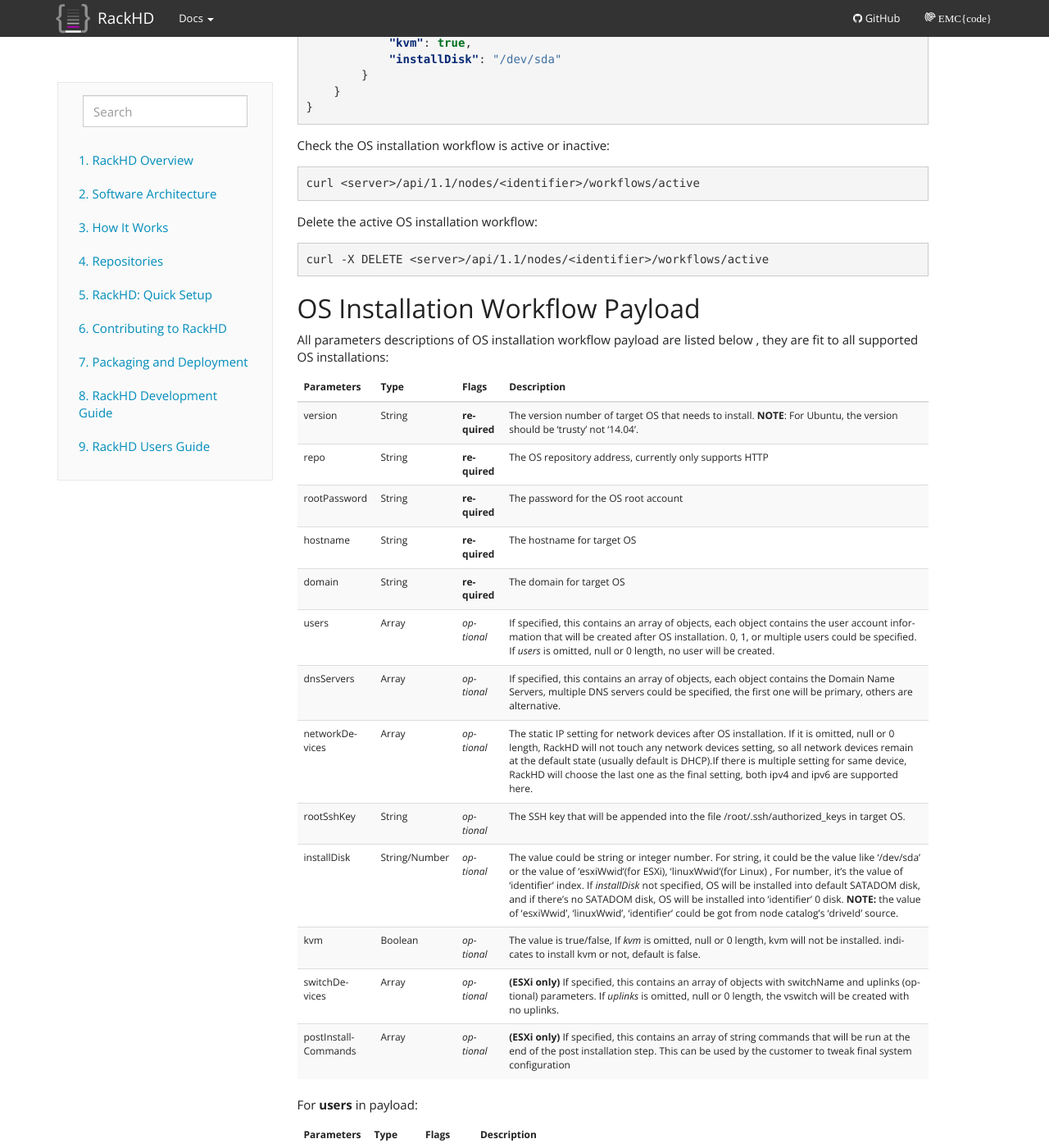
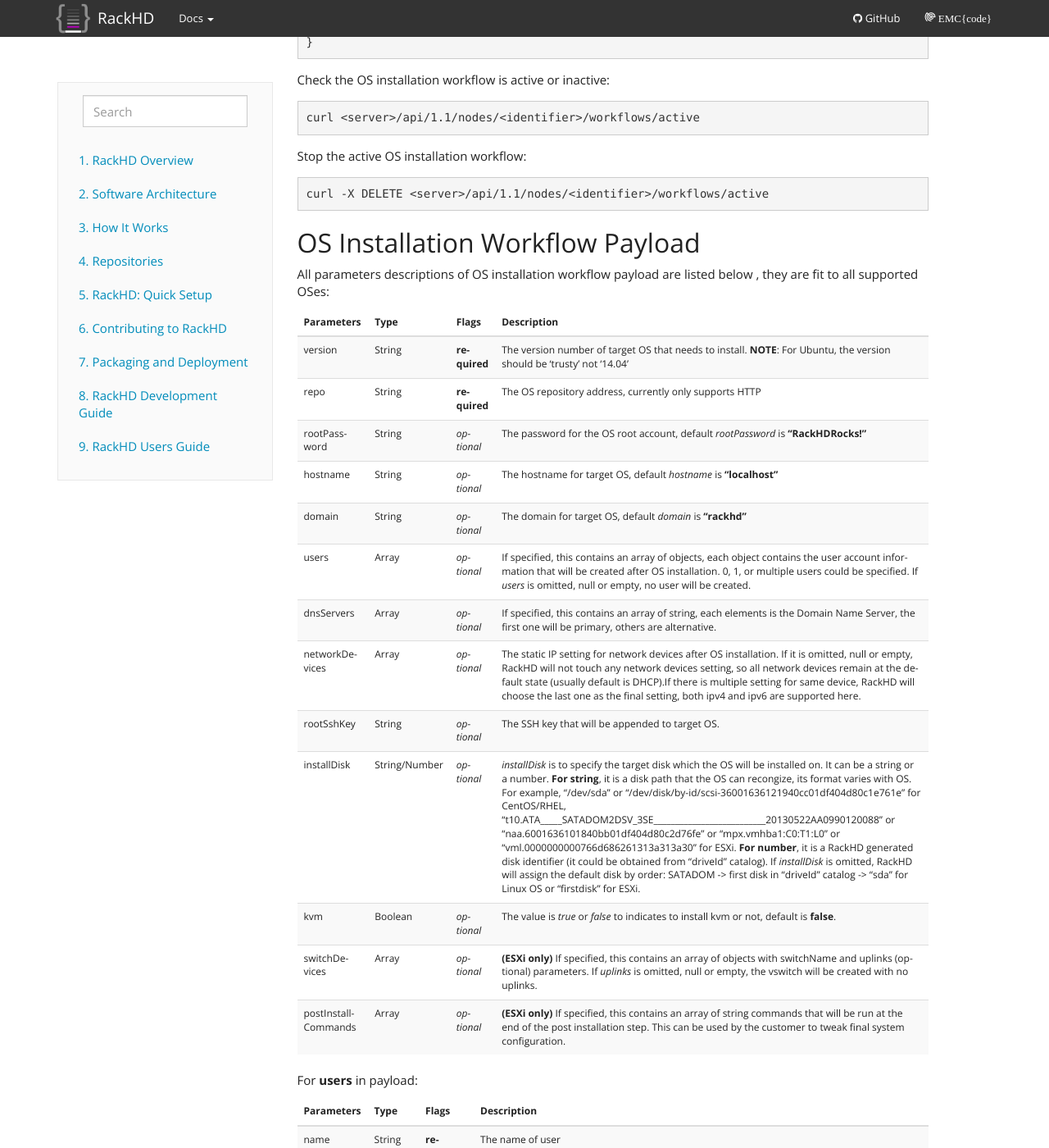
Before and after one commit to RackHD/docs, a Sphinx documentation site: the page built from docs/rackhd/install_os.rst, in a window 1280 px wide and 1400 px high, scrolled down 2150 px. Shown: the whole window at 82% size. Built offline with Sphinx 7.4.7, drawn with Linux system fonts in a browser that asks for light colours; some of the changed text lies outside the part shown.

Commit message:
adjust descriptions according to comments

```diff
--- a/docs/rackhd/install_os.rst
+++ b/docs/rackhd/install_os.rst
@@ -1,12 +1,12 @@
 OS Installation Workflow Support
 ~~~~~~~~~~~~~~~~~~~~~~~~~~~~~~~~
 
-RackHD workflow support installing Operating System automatically from remote repository that node could access by HTTP protocol.
+RackHD workflow support installing Operating System automatically from remote http repository.
 
 Supported OS Installation Workflows
 ^^^^^^^^^^^^^^^^^^^^^^^^^^^^^^^^^^^
 
-Supported OSes and their workflows are listed in table, and the listed versions have been verified by RackHD, but not limited to these, when more versions are verified, this table will be updated.
+Supported OSes and their workflows are listed in table, and the listed versions have been verified by RackHD, but not limited to these, this table will be updated when more versions are verified.
 
 ============= ==================== ==================================================
 OS            Workflow             Version
@@ -50,7 +50,7 @@
     curl <server>/api/1.1/nodes/<identifier>/workflows/active
 
 
-Delete the active OS installation workflow:
+Stop the active OS installation workflow:
 
 .. code-block:: REST
 
@@ -60,24 +60,24 @@
 OS Installation Workflow Payload
 ^^^^^^^^^^^^^^^^^^^^^^^^^^^^^^^^
 
-All parameters descriptions of OS installation workflow payload are listed below , they are fit to all supported OS installations:
+All parameters descriptions of OS installation workflow payload are listed below , they are fit to all supported OSes:
 
 =================== ================ ============ ============================================
-Parameters          Type              Flags        Description
+Parameters          Type              Flags       Description
 =================== ================ ============ ============================================
-version             String           **required** The version number of target OS that needs to install. **NOTE**: For Ubuntu, the version should be 'trusty' not '14.04'.
+version             String           **required** The version number of target OS that needs to install. **NOTE**: For Ubuntu, the version should be 'trusty' not '14.04'
 repo                String           **required** The OS repository address, currently only supports HTTP
-rootPassword        String           **required** The password for the OS root account
-hostname            String           **required** The hostname for target OS
-domain              String           **required** The domain for target OS
-users               Array            *optional*   If specified, this contains an array of objects, each object contains the user account information that will be created after OS installation. 0, 1, or multiple users could be specified. If *users* is omitted, null or 0 length, no user will be created.
-dnsServers          Array            *optional*   If specified, this contains an array of objects, each object contains the Domain Name Servers, multiple DNS servers could be specified, the first one will be primary, others are alternative.
-networkDevices      Array            *optional*   The static IP setting for network devices after OS installation. If it is omitted, null or 0 length, RackHD will not touch any network devices setting, so all network devices remain at the default state (usually default is DHCP).If there is multiple setting for same device, RackHD will choose the last one as the final setting, both ipv4 and ipv6 are supported here.
-rootSshKey          String           *optional*   The SSH key that will be appended into the file /root/.ssh/authorized_keys in target OS.
-installDisk         String/Number    *optional*   The value could be string or integer number. For string, it could be the value like '/dev/sda' or the value of 'esxiWwid'(for ESXi), 'linuxWwid'(for Linux) , For number, it's the value of 'identifier' index. If *installDisk* not specified, OS will be installed into default SATADOM disk, and if there's no SATADOM disk, OS will be installed into 'identifier' 0 disk. **NOTE:** the value of 'esxiWwid', 'linuxWwid', 'identifier' could be got from node catalog's 'driveId' source.
-kvm                 Boolean          *optional*   The value is true/false, If *kvm* is omitted, null or 0 length, kvm will not be installed.  indicates to install kvm or not, default is false.
-switchDevices       Array            *optional*   **(ESXi only)** If specified, this contains an array of objects with switchName and uplinks (optional) parameters.  If *uplinks* is omitted, null or 0 length, the vswitch will be created with no uplinks.
-postInstallCommands Array            *optional*   **(ESXi only)** If specified, this contains an array of string commands that will be run at the end of the post installation step.  This can be used by the customer to tweak final system configuration
+rootPassword        String           *optional*   The password for the OS root account, default *rootPassword* is  **"RackHDRocks!"**
+hostname            String           *optional*   The hostname for target OS, default *hostname* is **"localhost"**
+domain              String           *optional*   The domain for target OS, default *domain* is **"rackhd"**
+users               Array            *optional*   If specified, this contains an array of objects, each object contains the user account information that will be created after OS installation. 0, 1, or multiple users could be specified.  If *users* is omitted, null or empty, no user will be created.
+dnsServers          Array            *optional*   If specified, this contains an array of string, each elements is the Domain Name Server, the first one will be primary, others are alternative.
+networkDevices      Array            *optional*   The static IP setting for network devices after OS installation. If it is omitted, null or empty, RackHD will not touch any network devices setting, so all network devices remain at the default state (usually default is DHCP).If there is multiple setting for same device, RackHD will choose the last one as the final setting, both ipv4 and ipv6 are supported here.
+rootSshKey          String           *optional*   The SSH key that will be appended to target OS.
+installDisk         String/Number    *optional*   *installDisk* is to specify the target disk which the OS will be installed on. It can be a string or a number. **For string**, it is a disk path that the OS can recongize, its format varies with OS. For example, "/dev/sda" or "/dev/disk/by-id/scsi-36001636121940cc01df404d80c1e761e" for CentOS/RHEL, "t10.ATA_____SATADOM2DSV_3SE__________________________20130522AA0990120088" or "naa.6001636101840bb01df404d80c2d76fe" or "mpx.vmhba1:C0:T1:L0" or "vml.0000000000766d686261313a313a30" for ESXi. **For number**, it is a RackHD generated disk identifier (it could be obtained from "driveId" catalog). If *installDisk* is omitted, RackHD will assign the default disk by order: SATADOM -> first disk in "driveId" catalog -> "sda" for Linux OS or "firstdisk" for ESXi.
+kvm                 Boolean          *optional*   The value is *true* or *false* to indicates to install kvm or not, default is **false**.
+switchDevices       Array            *optional*   **(ESXi only)** If specified, this contains an array of objects with switchName and uplinks (optional) parameters.  If *uplinks* is omitted, null or empty, the vswitch will be created with no uplinks.
+postInstallCommands Array            *optional*   **(ESXi only)** If specified, this contains an array of string commands that will be run at the end of the post installation step.  This can be used by the customer to tweak final system configuration.
 
 =================== ================ ============ ============================================
 
@@ -88,11 +88,24 @@
 =========== ======== ============ ============================================
 name        String   **required** The name of user
 password    String   **required** The password of user, it could be clear text, RackHD will do encryption before store it into kickstart file.
-uid         Number   **required** The unique identifier of user.
-sshKey      String   *optional*   The SSH key that will be appended into the file ~/.ssh/authorized_keys in target OS.
+uid         Number   **required** The unique identifier of user. **required** for non-ESXi OS, Not support for ESXi OS
+sshKey      String   *optional*   The SSH key that will be appended into target OS.
 =========== ======== ============ ============================================
 
-For **networkDevices** in payload, both ipv4 and ipv6 are supported:
+
+For **networkDevices** in payload, both ipv4 and ipv6 are supported
+
+============== ======== ============ ============================================
+Parameters     Type     Flags        Description
+============== ======== ============ ============================================
+device         String   **required**  Network device name (ex. "eth0")
+ipv4           Object   **required**  The object contains ipv4 configurations
+ipv6           Object   **required**  The object contains ipv6 configurations
+esxSwitchName  String   *optional*    **(ESXi only)** The vswitch to attach the vmk device to. vSwitch0 is used by default if no esxSwitchName is specified.
+============== ======== ============ ============================================
+
+
+For **ipv4** or **ipv6** configurations:
 
 =========== ======== ============ ============================================
 Parameters  Type     Flags        Description
--- a/docs/rackhd/samples/install-os-maximal-parameters.json
+++ b/docs/rackhd/samples/install-os-maximal-parameters.json
@@ -29,13 +29,13 @@
                         "ipAddr": "192.168.1.29",
                         "gateway": "192.168.1.1",
                         "netmask": "255.255.255.0",
-                        "vlanId": ["104", "105"]
+                        "vlanId": [104, 105]
                     },
                     "ipv6": {
                         "ipAddr": "fec0::6ab4:0:5efe:157.60.14.21",
                         "gateway": "fe80::5efe:131.107.25.1",
                         "netmask": "ffff.ffff.ffff.ffff.0.0.0.0",
-                        "vlanId": ["101", "106"]
+                        "vlanId": [101, 106]
                     }
                 },
                 {
@@ -43,14 +43,14 @@
                     "ipv4": {
                         "ipAddr": "192.168.11.89",
                         "gateway": "192.168.11.1",
-                        "netmask": "ffff.ffff.ffff.ffff.0.0.0.0",
-                        "vlanId": ["105", "109"]
+                        "netmask": "255.255.255.0",
+                        "vlanId": [105, 109]
                     },
                     "ipv6": {
-                         "ipAddr": "fec0::6ab4:0:5efe:159.45.14.11",
-                         "gateway": "fe80::5efe:131.107.25.100",
-                         "netmask": "255.255.255.0",
-                         "vlanId": ["106", "108"]
+                        "ipAddr": "fec0::6ab4:0:5efe:159.45.14.11",
+                        "gateway": "fe80::5efe:131.107.25.100",
+                        "netmask": "ffff.ffff.ffff.ffff.0.0.0.0",
+                        "vlanId": [106, 108]
                     }
                 }
             ],
--- a/docs/rackhd/samples/install-os-minimal-parameters.json
+++ b/docs/rackhd/samples/install-os-minimal-parameters.json
@@ -2,10 +2,7 @@
     "options": {
         "defaults": {
             "version": "7",
-            "repo": "http://172.31.128.1:9080/mirrors/centos/7/os/x86_64",
-            "rootPassword": "root12345",
-            "hostname": "rackhd-node",
-            "domain": "abc.com"
+            "repo": "http://172.31.128.1:9080/mirrors/centos/7/os/x86_64"
         }
     }
 }
```
Also changed, not shown: other parts of docs/rackhd/install_os.rst (+3 -3 lines).
